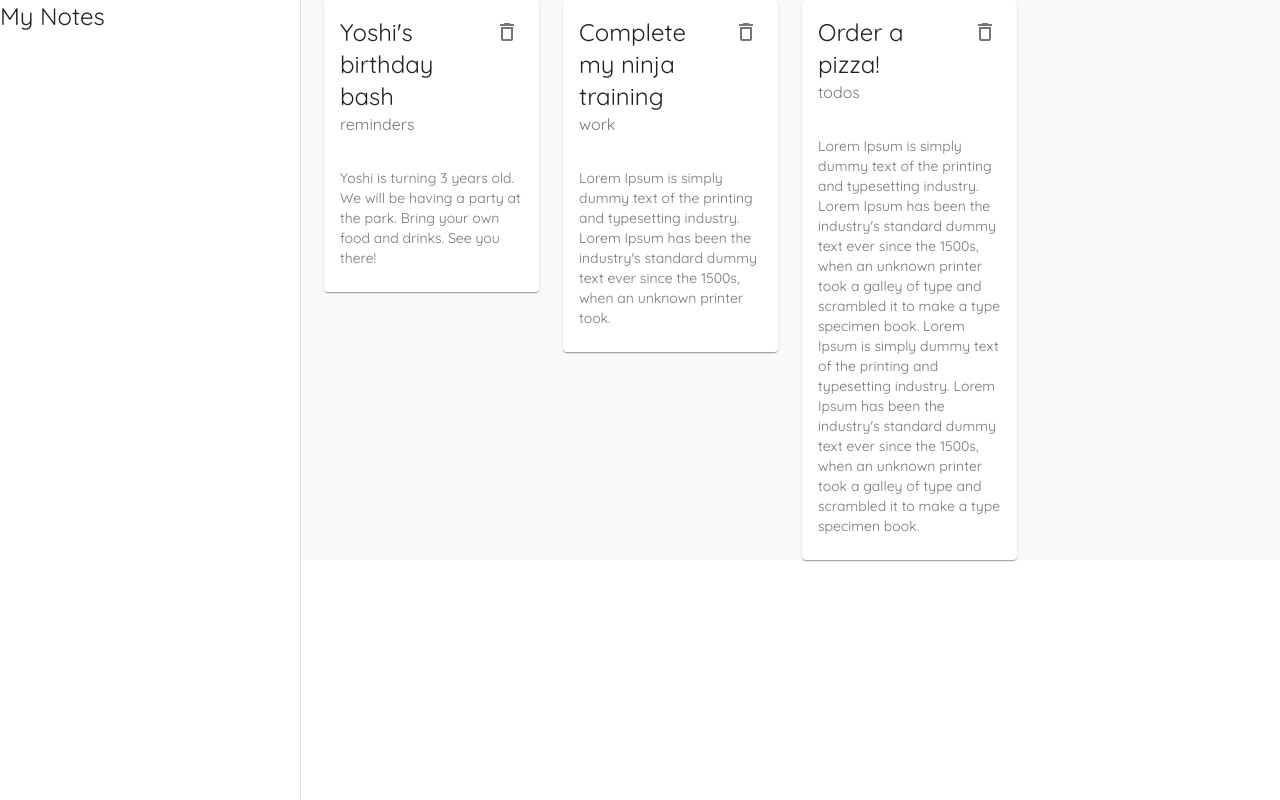
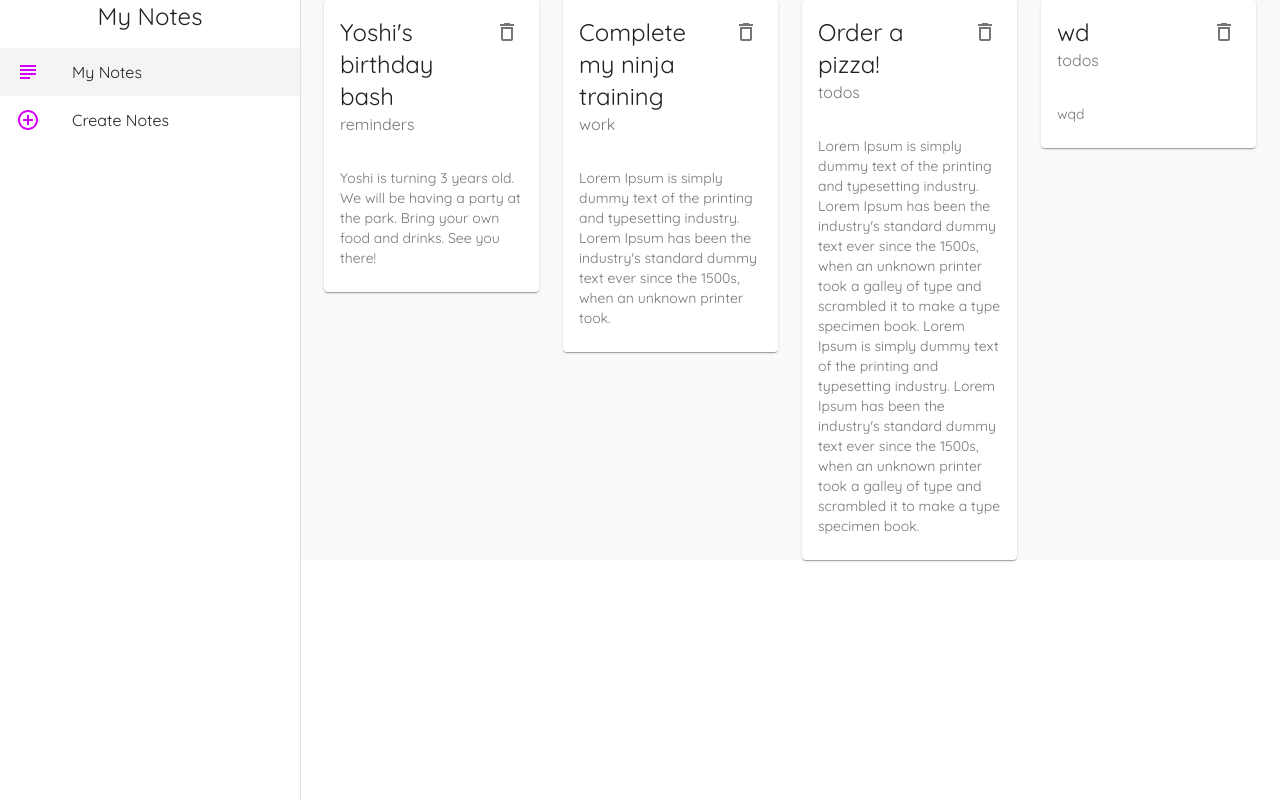
Before and after one commit to baui-dev/layout-ui, a React (Create React App) app: page / in a window 1280 px wide. Built offline with nearby package versions, Linux system fonts and the light colour scheme; data requests are answered from the project's data file.

Commit message:
sidebar clickable
lesson 14 done
usenavigate
active list item marked

```diff
--- a/folders-structured/assets/data/db.json
+++ b/folders-structured/assets/data/db.json
@@ -17,6 +17,12 @@
       "details": "Lorem Ipsum is simply dummy text of the printing and typesetting industry. Lorem Ipsum has been the industry's standard dummy text ever since the 1500s, when an unknown printer took a galley of type and scrambled it to make a type specimen book.\nLorem Ipsum is simply dummy text of the printing and typesetting industry. Lorem Ipsum has been the industry's standard dummy text ever since the 1500s, when an unknown printer took a galley of type and scrambled it to make a type specimen book.",
       "category": "todos",
       "id": 3
+    },
+    {
+      "title": "wd",
+      "details": "wqd",
+      "category": "todos",
+      "id": 4
     }
   ]
 }
--- a/src/components/Layout.js
+++ b/src/components/Layout.js
@@ -2,6 +2,12 @@ import React from "react";
 import { makeStyles } from "@material-ui/core";
 import Drawer from "@material-ui/core/Drawer";
 import Typography from "@material-ui/core/Typography";
+import List from "@material-ui/core/List";
+import ListItem from "@material-ui/core/ListItem";
+import ListItemIcon from "@material-ui/core/ListItemIcon";
+import ListItemText from "@material-ui/core/ListItemText";
+import { AddCircleOutlineOutlined, SubjectOutlined } from "@material-ui/icons";
+import { useNavigate, useLocation } from "react-router-dom";
 
 const drawerWidth = 300;
 
@@ -19,10 +25,29 @@ const useStyles = makeStyles({
   root: {
     display: "flex",
   },
+  active: {
+    background: "#f4f4f4",
+  },
 });
 
 export function Layout({ children }) {
   const classes = useStyles();
+  const navigate = useNavigate();
+  const location = useLocation();
+
+  const menuItems = [
+    {
+      text: "My Notes",
+      icon: <SubjectOutlined color="secondary" />,
+      path: "/",
+    },
+    {
+      text: "Create Notes",
+      icon: <AddCircleOutlineOutlined color="secondary" />,
+      path: "/create",
+    },
+  ];
+
   return (
     <div className={classes.root}>
       <Drawer
@@ -32,8 +57,25 @@ export function Layout({ children }) {
         classes={{ paper: classes.drawerPaper }}
       >
         <div>
-          <Typography variant="h5">My Notes</Typography>
+          <Typography variant="h5" align="center" gutterBottom="true">
+            My Notes
+          </Typography>
         </div>
+        <List>
+          {menuItems.map((item) => (
+            <ListItem
+              button
+              key={item.text}
+              onClick={() => navigate(item.path)}
+              className={
+                location.pathname === item.path ? classes.active : null
+              }
+            >
+              <ListItemIcon>{item.icon}</ListItemIcon>
+              <ListItemText primary={item.text} />
+            </ListItem>
+          ))}
+        </List>
       </Drawer>
       <div className={classes.page}>{children}</div>
     </div>
```
